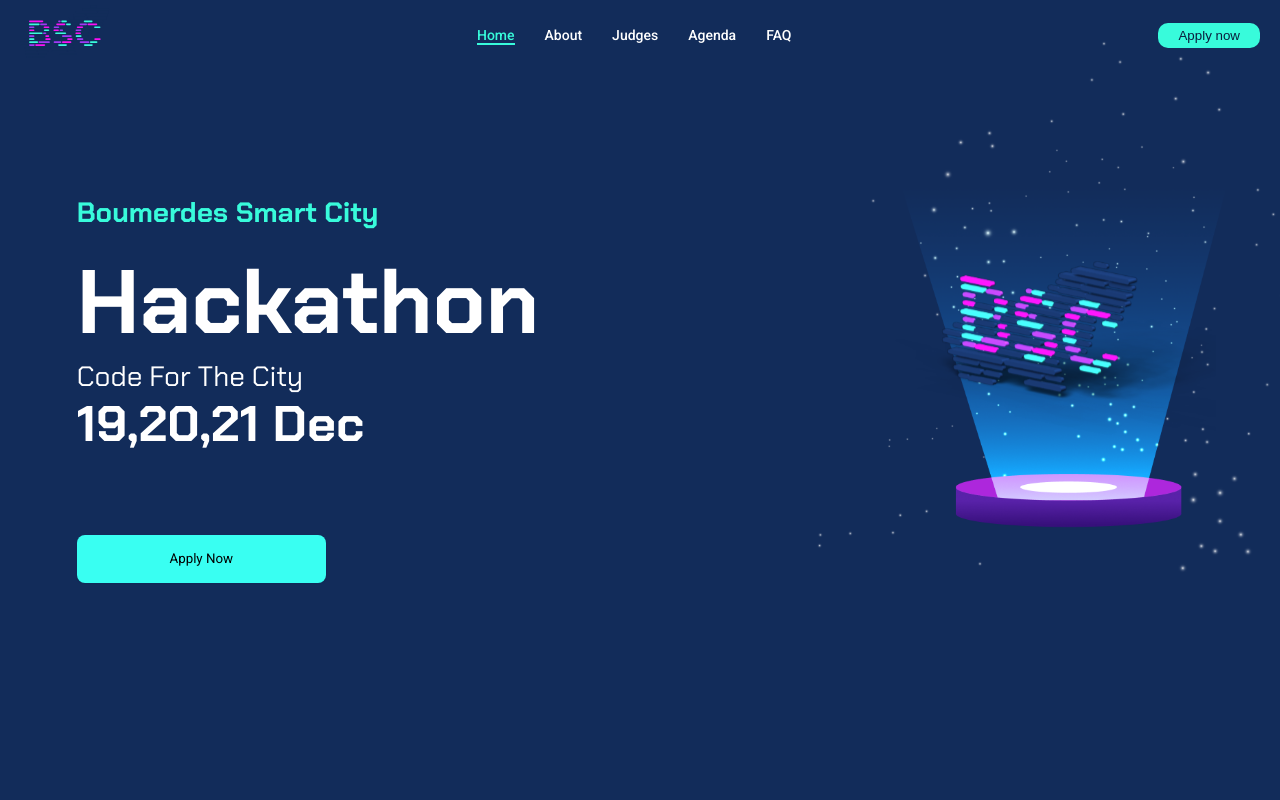
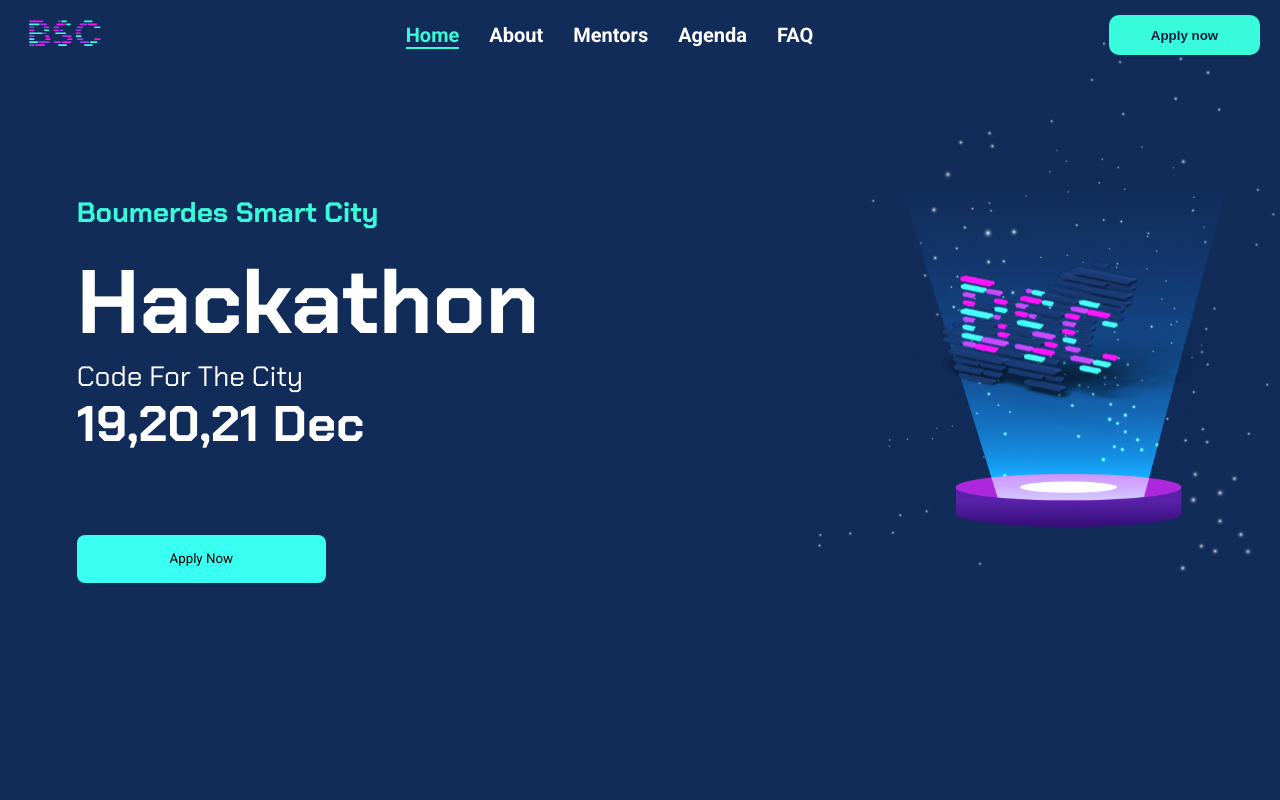
Before and after one commit to DevUp-Umbb-Club/Smart-City-website-front, a React (Vite) app: page / in a window 1280 px wide. Shown: the top 800 px of the page. Built offline with nearby package versions, Linux system fonts and the light colour scheme; no server answers.

Commit message:
fix text size

```diff
--- a/src/components/Navbar/Navbar.css
+++ b/src/components/Navbar/Navbar.css
@@ -6,7 +6,6 @@ nav {
   align-items: center;
   justify-content: space-between;
   padding: 0 20px;
-
   position: fixed;
   top: 0;
   z-index: 1000;
@@ -27,8 +26,8 @@ ul {
 ul li a,
 ul li button {
   font-family: 'Roboto', sans-serif;
-  font-size: 14px;
-  font-weight: 500;
+  font-size: 20px;
+  font-weight: 600;
   color: white;
   text-decoration: none;
 }
@@ -39,7 +38,10 @@ nav ul li a.active {
 }
 
 nav button {
-  padding: 5px 20px;
+  padding: 8px 16px;
+  width: 151px;
+  height:40px;
+  font-weight: 600;
   color: var(--dark-blue);
   background-color: var(--aqua-green);
   border: none;
--- a/src/components/Navbar/Navbar.jsx
+++ b/src/components/Navbar/Navbar.jsx
@@ -101,7 +101,7 @@ const Navbar = ({
               className={activeSection === 'judges' && 'active'}
               onClick={() => setIsMenuOpen(false)}
             >
-              Judges
+              Mentors
             </HashLink>
           </li>
           <li>
--- a/src/components/StillHaveAQuestion/StilhaveAQuestion.jsx
+++ b/src/components/StillHaveAQuestion/StilhaveAQuestion.jsx
@@ -17,29 +17,34 @@ const StilhaveAQuestion = () => {
             <p id='contentquestion'>Contact Us</p>
 
             <div className='still-have-a-question-cards'>
+                <a href="https://www.instagram.com/devup.umbb/ ">
                 <div className='still-have-a-question-card'>
                 <div className='still-have-a-question-card-icon'>
                     <img src={instgramLogo} alt='instagram' />
                     </div>
                     <p>Instagram</p>
                 </div>
-
+                </a>
                 <div className='still-have-a-question-card'>
-                <div className='still-have-a-question-card-icon'>
+                    <a href="https://www.instagram.com/devup.umbb/">
+                  <div className='still-have-a-question-card-icon'>
                     <span>
                     <img src={facebookLogo} alt='instagram' />
                     </span>
                     </div>
                     <p>Facebook</p>
+                    </a>
                 </div>
 
-                <div className='still-have-a-question-card'>
+                <div className='still-have-a-question-card' >
+                    <a href="https://www.linkedin.com/company/devupumbb " >
                     <div className='still-have-a-question-card-icon'>
                     <span>
                     <img src={linkedinLogo} alt='instagram' />
                     </span>
                     </div>
                     <p>Linkedin</p>
+                    </a>
                 </div>
             </div>
 
```
